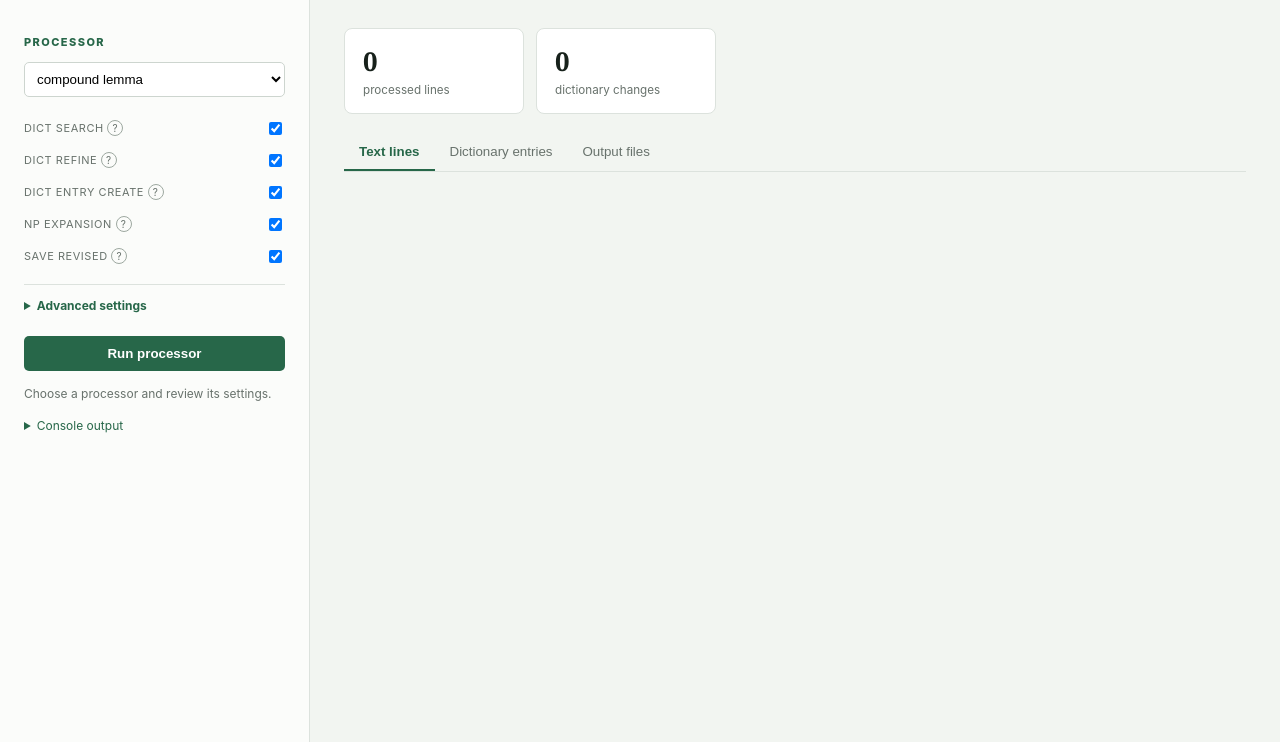
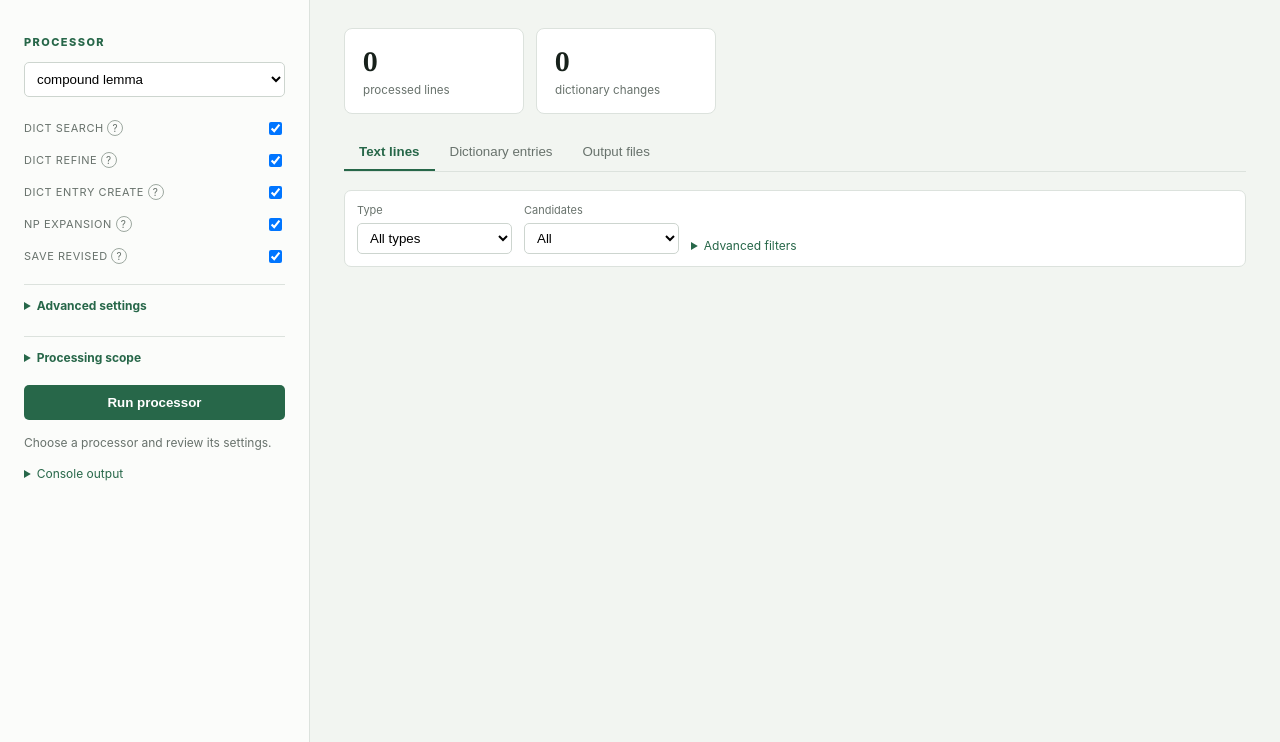
Before and after one commit to lanxnzhang/ONCOJ_Processing, a Flask app: page / in a window 1280 px wide. Shown: the part 58-800 px from the top of the page. Run offline with Flask 3, Linux system fonts and the light colour scheme.

Commit message:
Add filter in script editor

```diff
--- a/scripteditor/app.py
+++ b/scripteditor/app.py
@@ -13,9 +13,9 @@ ROOT = Path(__file__).resolve().parents[1]
 HERE = Path(__file__).resolve().parent
 RUNS = HERE / "runs"
 PROCESSORS = {
-    "compound_lemma_forgui": (HERE / "compound_lemma_forgui.py", "compound lemma"),
-    "lemma_forgui": (HERE / "lemma_forgui.py", "lemma"),
-    "mk_lemma_forgui": (HERE / "mk_lemma_forgui.py", "mk lemma"),
+    "compound_lemma_forgui": (HERE / "scripts" / "compound_lemma_forgui.py", "compound lemma"),
+    "lemma_forgui": (HERE / "scripts" / "lemma_forgui.py", "lemma"),
+    "mk_lemma_forgui": (HERE / "scripts" / "mk_lemma_forgui.py", "mk lemma"),
 }
 
 app = Flask(__name__)
@@ -46,6 +46,12 @@ def scripts():
     return jsonify(_builtins())
 
 
+@app.get("/api/documents")
+def documents():
+    text_dir = ROOT / "data" / "xml" / "text"
+    return jsonify([path.name for path in sorted(text_dir.glob("*.xml"))])
+
+
 @app.get("/api/scripts/<script_id>/settings")
 def script_settings(script_id: str):
     script = _script_path(script_id)
@@ -66,10 +72,28 @@ def run_script():
     if not isinstance(settings, dict):
         abort(400, description="settings must be an object")
 
+    text_dir = ROOT / "data" / "xml" / "text"
+    available = {path.name: path for path in text_dir.glob("*.xml")}
+    requested_files = payload.get("files")
+    if requested_files is None:
+        selected = sorted(available)
+    elif not isinstance(requested_files, list):
+        abort(400, description="files must be a list")
+    else:
+        selected = list(dict.fromkeys(str(name) for name in requested_files))
+        if not selected:
+            abort(400, description="Select at least one XML file")
+        invalid = [name for name in selected if name not in available]
+        if invalid:
+            abort(400, description=f"Unknown XML file: {invalid[0]}")
+
     run_id = uuid.uuid4().hex[:12]
     run_dir = RUNS / run_id
     (run_dir / "data").mkdir(parents=True)
-    shutil.copytree(ROOT / "data" / "xml" / "text", run_dir / "data" / "text")
+    run_text = run_dir / "data" / "text"
+    run_text.mkdir()
+    for name in selected:
+        shutil.copy2(available[name], run_text / name)
     shutil.copytree(ROOT / "data" / "xml" / "dict", run_dir / "data" / "dict")
     (run_dir / "output").mkdir()
     config = run_dir / "config.json"
@@ -91,6 +115,7 @@ def run_script():
                         "details": proc.stderr}), 400
     result = json.loads(result_file.read_text(encoding="utf-8"))
     result["run_id"] = run_id
+    result["processed_files"] = selected
     result["console"] = proc.stdout
     if proc.stderr:
         result["warnings"] = proc.stderr
--- a/scripteditor/compound_lemma_forgui.py
+++ b/scripteditor/scripts/compound_lemma_forgui.py
@@ -19,7 +19,7 @@ Algorithm:
 import os
 import re
 import sys
-sys.path.insert(0, os.path.join(os.path.dirname(__file__), '..', 'src'))
+sys.path.insert(0, os.path.join(os.path.dirname(__file__), '..', '..', 'src'))
 
 import xml.etree.ElementTree as ET
 from pathlib import Path
--- a/scripteditor/lemma_forgui.py
+++ b/scripteditor/scripts/lemma_forgui.py
@@ -11,7 +11,7 @@ Uses src/oncoj for all corpus and dictionary I/O.
 import os
 import json
 import sys
-sys.path.insert(0, os.path.join(os.path.dirname(__file__), '..', 'src'))
+sys.path.insert(0, os.path.join(os.path.dirname(__file__), '..', '..', 'src'))
 
 # ══════════════════════════════════════════════════════════════════════════════
 #  USER SETTINGS
--- a/scripteditor/mk_lemma_forgui.py
+++ b/scripteditor/scripts/mk_lemma_forgui.py
@@ -14,7 +14,7 @@ Package-based version — uses src/oncoj for all I/O.
 
 import os
 import sys
-sys.path.insert(0, os.path.join(os.path.dirname(__file__), '..', 'src'))
+sys.path.insert(0, os.path.join(os.path.dirname(__file__), '..', '..', 'src'))
 
 # ══════════════════════════════════════════════════════════════════════════════
 #  USER SETTINGS
--- a/scripteditor/static/app.js
+++ b/scripteditor/static/app.js
@@ -1,6 +1,7 @@
 "use strict";
 const $ = id => document.getElementById(id);
 let descriptors = [];
+let allLines = [];
 
 async function json(url, options) {
   const response = await fetch(url, options);
@@ -12,8 +13,9 @@ function escapeHtml(value) {
   const div = document.createElement("div"); div.textContent = value ?? ""; return div.innerHTML;
 }
 async function loadScripts() {
-  const scripts = await json("/api/scripts");
+  const [scripts, documents] = await Promise.all([json("/api/scripts"), json("/api/documents")]);
   $("script").innerHTML = scripts.map(s => `<option value="${s.id}">${s.name}</option>`).join("");
+  $("process-files").innerHTML = documents.map(name => `<option selected value="${name}">${name}</option>`).join("");
   await loadSettings();
 }
 async function loadSettings() {
@@ -36,9 +38,25 @@ function settings() {
     return [d.name, d.type === "bool" ? el.checked : d.type === "int" ? Number(el.value) : el.value];
   }));
 }
-function renderLines(lines) {
-  const shown = lines.slice(0, 1000);
-  $("lines").innerHTML = lines.length ? `${lines.length > shown.length ? `<div class="notice">Showing the first ${shown.length.toLocaleString()} of ${lines.length.toLocaleString()} changes.</div>` : ""}${shown.map(r => `<article>
+function selectedProcessFiles() {
+  return [...$("process-files").selectedOptions].map(option => option.value);
+}
+function applyLineFilters() {
+  const category = $("filter-category").value;
+  const candidates = $("filter-candidates").value;
+  const file = $("filter-file").value;
+  const limit = Math.max(1, Math.min(10000, Number($("filter-limit").value) || 200));
+  const filtered = allLines.filter(row =>
+    (category === "all" || row.category === category) &&
+    (file === "all" || row.file === file) &&
+    (candidates === "all" || (candidates === "multiple") === Boolean(row.multiple_candidates))
+  );
+  renderLines(filtered, limit);
+  $("visible-count").textContent = `${Math.min(limit, filtered.length).toLocaleString()} shown · ${filtered.length.toLocaleString()} matched`;
+}
+function renderLines(lines, limit = 200) {
+  const shown = lines.slice(0, limit);
+  $("lines").innerHTML = lines.length ? `${lines.length > shown.length ? `<div class="notice">Showing ${shown.length.toLocaleString()} of ${lines.length.toLocaleString()} matching changes. Adjust “Maximum displayed” to show more.</div>` : ""}${shown.map(r => `<article>
     <div class="card-head"><strong>${escapeHtml(r.form)}</strong><span class="badge ${r.category}">${r.category}</span>${r.multiple_candidates ? '<span class="badge multiple">multiple candidates</span>' : ""}<code>${escapeHtml(r.new_lemma || "—")}</code></div>
     <p>${escapeHtml(r.file)} · utterance ${escapeHtml(r.utterance)} · line ${r.position}</p>
     <div class="path">${r.path.map(escapeHtml).join(" <b>›</b> ")}</div>
@@ -54,11 +72,16 @@ function renderDictionary(entries) {
   </article>`).join("") : '<div class="empty">No dictionary changes.</div>';
 }
 async function run() {
+  const files = selectedProcessFiles();
+  if (!files.length) { $("status").textContent = "Select at least one XML file to process."; return; }
   $("run").disabled = true; $("status").textContent = "Running…";
   try {
-    const data = await json("/api/run", {method: "POST", headers: {"Content-Type": "application/json"}, body: JSON.stringify({script: $("script").value, settings: settings()})});
+    const data = await json("/api/run", {method: "POST", headers: {"Content-Type": "application/json"}, body: JSON.stringify({script: $("script").value, settings: settings(), files})});
     $("line-count").textContent = data.lines.length; $("dict-count").textContent = data.dictionary.length;
-    $("console").textContent = data.console || ""; renderLines(data.lines); renderDictionary(data.dictionary);
+    allLines = data.lines;
+    const resultFiles = [...new Set(data.lines.map(row => row.file))].sort();
+    $("filter-file").innerHTML = '<option value="all">All processed files</option>' + resultFiles.map(name => `<option value="${name}">${name}</option>`).join("");
+    $("console").textContent = data.console || ""; applyLineFilters(); renderDictionary(data.dictionary);
     $("files").innerHTML = data.files.length ? data.files.map(f => `<a target="_blank" href="/api/runs/${data.run_id}/files/${encodeURIComponent(f)}">${escapeHtml(f)}</a>`).join("") : '<div class="empty">No output files.</div>';
     $("status").textContent = `Completed run ${data.run_id}. Repository data was not changed.`;
   } catch (error) { $("status").textContent = error.message; }
@@ -67,5 +90,9 @@ async function run() {
 document.querySelectorAll(".tab").forEach(button => button.onclick = () => {
   document.querySelectorAll(".tab").forEach(b => b.classList.toggle("active", b === button));
   document.querySelectorAll(".panel").forEach(p => p.classList.toggle("hidden", p.id !== button.dataset.tab));
+  $("line-filters").classList.toggle("hidden", button.dataset.tab !== "lines");
 });
+[$("filter-category"), $("filter-candidates"), $("filter-file"), $("filter-limit")].forEach(control => control.oninput = applyLineFilters);
+$("select-all").onclick = () => [...$("process-files").options].forEach(option => option.selected = true);
+$("select-none").onclick = () => [...$("process-files").options].forEach(option => option.selected = false);
 $("script").onchange = loadSettings; $("run").onclick = run; loadScripts();
--- /dev/null
+++ b/scripteditor/static/filters.css
@@ -0,0 +1,84 @@
+.run-scope {
+  margin: 18px 0;
+  padding-top: 12px;
+  border-top: 1px solid var(--line);
+}
+
+.run-scope summary {
+  font-weight: 700;
+}
+
+.hint {
+  margin: 8px 0;
+  color: var(--muted);
+  font-size: 11px;
+}
+
+#process-files {
+  width: 100%;
+  min-height: 150px;
+  font-family: ui-monospace, monospace;
+}
+
+.scope-actions {
+  display: flex;
+  gap: 6px;
+  margin-bottom: 7px;
+}
+
+.scope-actions button {
+  padding: 4px 8px;
+  border: 1px solid var(--line);
+  border-radius: 4px;
+  background: white;
+  color: var(--green);
+  cursor: pointer;
+}
+
+.result-filters {
+  display: flex;
+  align-items: end;
+  flex-wrap: wrap;
+  gap: 12px;
+  max-width: 1000px;
+  margin-bottom: 15px;
+  padding: 12px;
+  border: 1px solid var(--line);
+  border-radius: 7px;
+  background: white;
+}
+
+.result-filters label {
+  display: grid;
+  gap: 4px;
+  color: var(--muted);
+  font-size: 11px;
+}
+
+.result-filters select,
+.result-filters input {
+  min-width: 155px;
+  padding: 6px 8px;
+}
+
+.result-filters details {
+  margin: 0;
+}
+
+.advanced-filter-grid {
+  display: flex;
+  gap: 10px;
+  margin-top: 8px;
+}
+
+#visible-count {
+  margin-left: auto;
+  color: var(--muted);
+  font-size: 12px;
+}
+
+@media (max-width: 800px) {
+  .advanced-filter-grid {
+    display: grid;
+  }
+}
--- a/scripteditor/templates/index.html
+++ b/scripteditor/templates/index.html
@@ -5,6 +5,7 @@
   <meta name="viewport" content="width=device-width, initial-scale=1">
   <title>COJ Script Editor</title>
   <link rel="stylesheet" href="/static/style.css">
+  <link rel="stylesheet" href="/static/filters.css">
 </head>
 <body>
   <header><div><strong>COJ</strong><span>Script Editor</span></div><span class="safe">Runs use copied data</span></header>
@@ -13,6 +14,12 @@
       <p class="eyebrow">PROCESSOR</p>
       <select id="script"></select>
       <div id="settings"></div>
+      <details class="run-scope">
+        <summary>Processing scope</summary>
+        <p class="hint">Choose which XML files the script will process. Use Ctrl or Shift to select several.</p>
+        <div class="scope-actions"><button type="button" id="select-all">Select all</button><button type="button" id="select-none">Clear</button></div>
+        <select id="process-files" multiple size="9" aria-label="XML files to process"></select>
+      </details>
       <button id="run">Run processor</button>
       <div id="status">Choose a processor and review its settings.</div>
       <details><summary>Console output</summary><pre id="console"></pre></details>
@@ -20,6 +27,18 @@
     <section class="results">
       <div class="summary"><div><span id="line-count">0</span><small>processed lines</small></div><div><span id="dict-count">0</span><small>dictionary changes</small></div></div>
       <nav><button class="tab active" data-tab="lines">Text lines</button><button class="tab" data-tab="dictionary">Dictionary entries</button><button class="tab" data-tab="files">Output files</button></nav>
+      <div class="result-filters" id="line-filters">
+        <label>Type<select id="filter-category"><option value="all">All types</option><option value="existing">Existing lemma</option><option value="new">New lemma</option><option value="changed">Other changes</option></select></label>
+        <label>Candidates<select id="filter-candidates"><option value="all">All</option><option value="multiple">Multiple candidates</option><option value="single">Single candidate</option></select></label>
+        <details>
+          <summary>Advanced filters</summary>
+          <div class="advanced-filter-grid">
+            <label>Result file<select id="filter-file"><option value="all">All processed files</option></select></label>
+            <label>Maximum displayed<input id="filter-limit" type="number" min="1" max="10000" value="200"></label>
+          </div>
+        </details>
+        <span id="visible-count"></span>
+      </div>
       <div id="lines" class="panel"></div>
       <div id="dictionary" class="panel hidden"></div>
       <div id="files" class="panel hidden"></div>
```
Also changed, not shown: TODO.md (+22 -0 lines), scripteditor/README.md.
